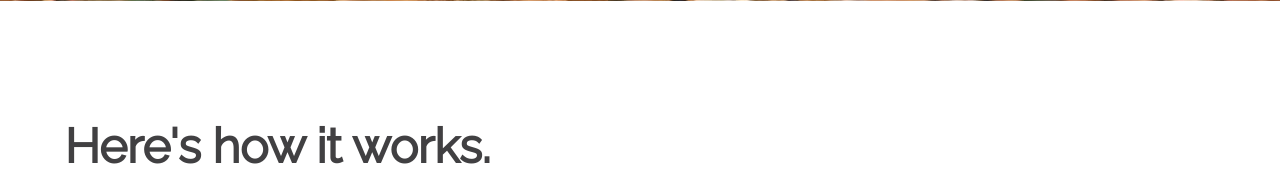
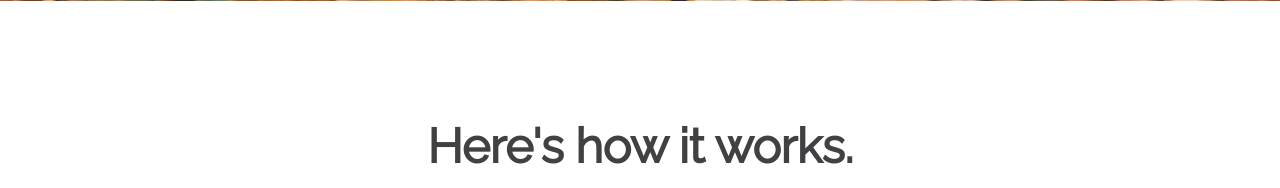
Before and after one commit to srkarthikg/moringo, a PHP site: page / in a window 1280 px wide. Shown: the part 699-887 px from the top of the page. Run offline with PHP 8.4, Linux system fonts and the light colour scheme.

Commit message:
Update style.css

```diff
--- a/style/style.css
+++ b/style/style.css
@@ -539,6 +539,25 @@ body {
     margin: 0 0 20px;
 	font-size: 48px;
     line-height: 50px;
-	margin-left:auto;
-	margin-right:auto;
-	}
+	text-align:center;
+}
+@media only screen and (min-width: 768px)
+.callout-row .callout-caption:last-child:not(:first-child) {
+	float: right;
+}
+@media only screen and (min-width: 768px)
+.callout-row.callout-scroll .callout-caption {
+    float: left;
+}
+@media only screen and (min-width: 1080px)
+.callout-row .callout-caption {
+    height: 350px;
+}
+@media only screen and (min-width: 768px)
+.callout-row .callout-caption {
+    width: 41.6666666667%;
+    float: left;
+    padding-left: 12px;
+    padding-right: 12px;
+    height: 250px;
+}
```
